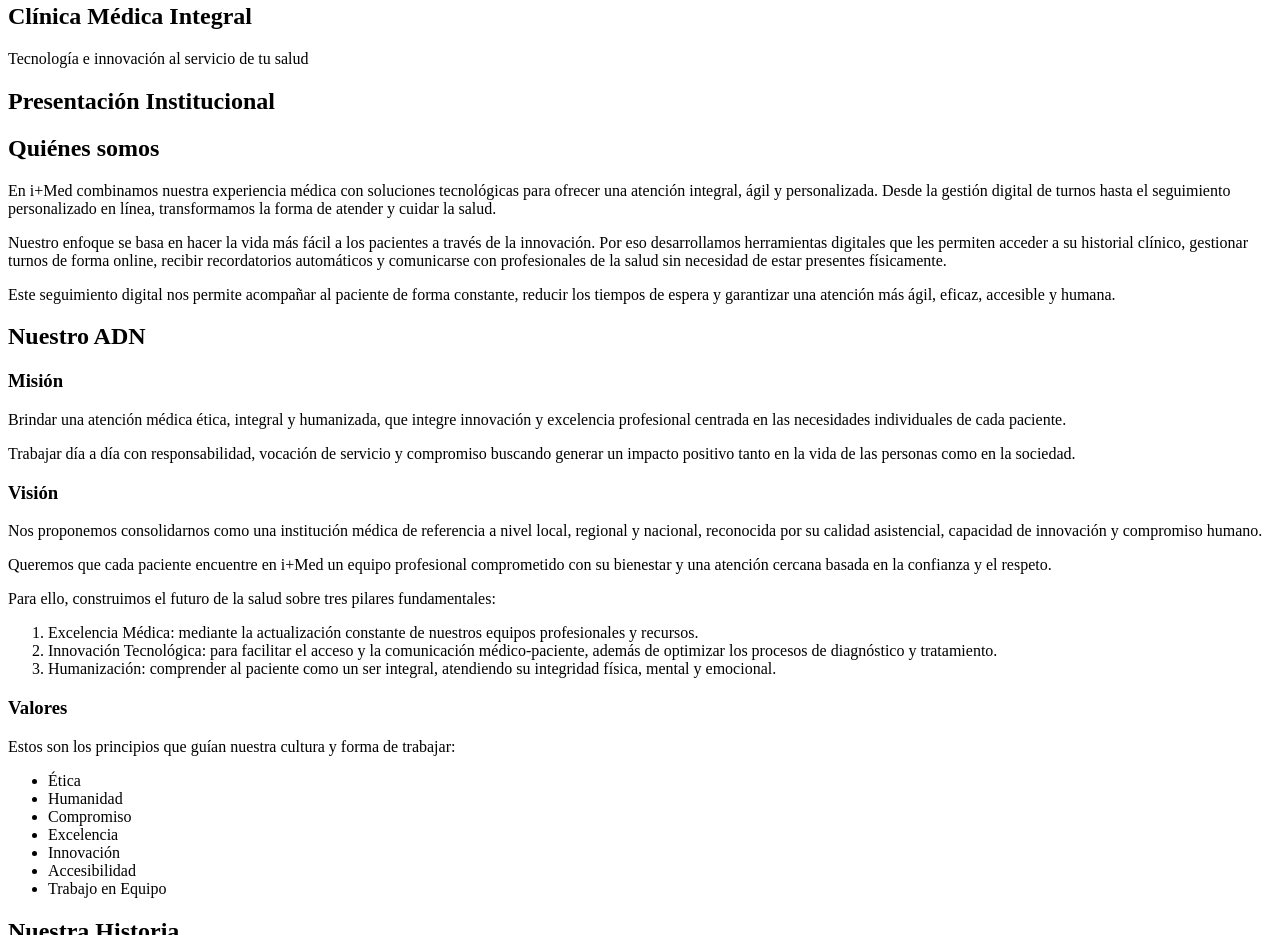
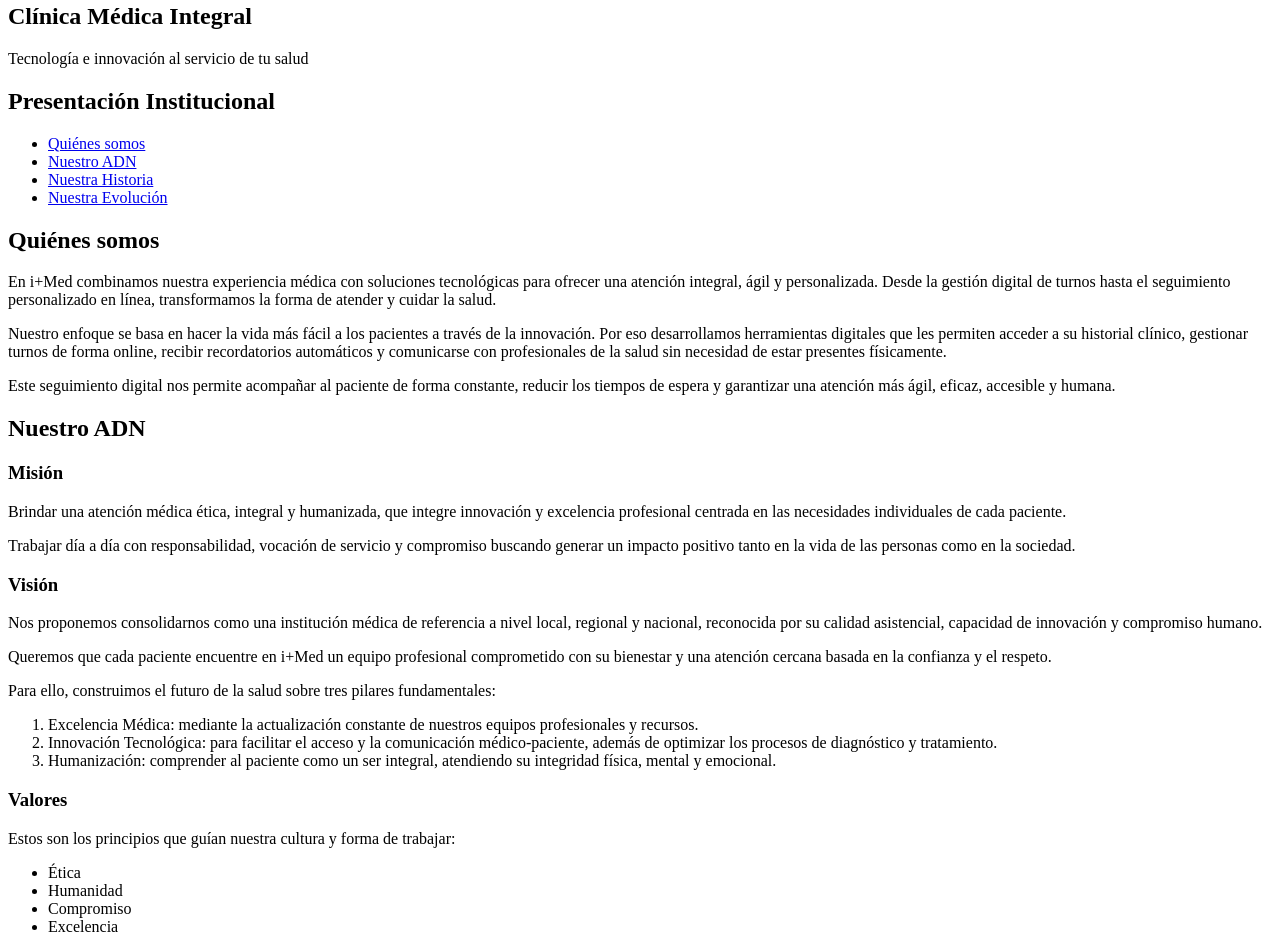
Before and after one commit to nemesysrgs/IDW_42, a plain HTML site: page institucional.html in a window 1280 px wide. Shown: the part 1219-2154 px from the top of the page. Drawn offline with Linux system fonts and the light colour scheme.

Commit message:
Agrego menú lateral para la navegación interna de institucional.html

```diff
--- a/institucional.html
+++ b/institucional.html
@@ -46,7 +46,18 @@
         <h1>Presentación Institucional</h1>
       </section>
 
-      <section>
+      <aside>
+        <nav>
+          <ul>
+            <li><a href="#quienes-somos">Quiénes somos</a></li>
+            <li><a href="#nuestro-adn">Nuestro ADN</a></li>
+            <li><a href="#nuestra-historia">Nuestra Historia</a></li>
+            <li><a href="#nuestra-evolucion">Nuestra Evolución</a></li>
+          </ul>
+        </nav>
+      </aside>
+
+      <section id="quienes-somos">
         <h2>Quiénes somos</h2>
 
         <p>En i+Med combinamos nuestra experiencia médica con soluciones tecnológicas para ofrecer una atención integral, ágil y personalizada. Desde la gestión digital de turnos hasta el seguimiento personalizado en línea, transformamos la forma de atender y cuidar la salud.</p>
@@ -56,7 +67,7 @@
         <p>Este seguimiento digital nos permite acompañar al paciente de forma constante, reducir los tiempos de espera y garantizar una atención más ágil, eficaz, accesible y humana.</p>
       </section>
 
-      <section>
+      <section id="nuestro-adn">
         <h2>Nuestro ADN</h2>
 
         <h3>Misión</h3>
@@ -91,7 +102,7 @@
         </ul>
       </section>
 
-      <section>
+      <section id="nuestra-historia">
         <h2>Nuestra Historia</h2>
 
         <p>Nuestra institución nació hace más de dos décadas con un propósito claro: poner a las personas en el centro de la atención médica</p>
@@ -101,7 +112,7 @@
         <p>Desde sus inicios, nuestra clínica se propuso transformar la manera de acompañar a cada paciente, priorizando no solo la eficacia en los tratamientos, sino también el respeto, la contención y el cuidado personalizado.</p>
       </section>
 
-      <section>
+      <section id="nuestra-evolucion">
         <h2>Nuestra Evolución</h2>
 
         <p>A lo largo de estos años, i+Med ha transitado un camino de transformación constante, impulsado por la innovación y el compromiso de brindar una atención médica cada vez más eficiente. Cada etapa ha representado un avance significativo en la forma de entender, gestionar y acompañar el cuidado de nuestros pacientes, consolidando un  modelo que combina excelencia clínica con tecnología al servicio de la salud.</p>
@@ -143,6 +154,7 @@
       </section>
 
     </main>
+
     <footer>
       <div class="footer-container">
         <h3>Clínica Cuidar</h3>
```
